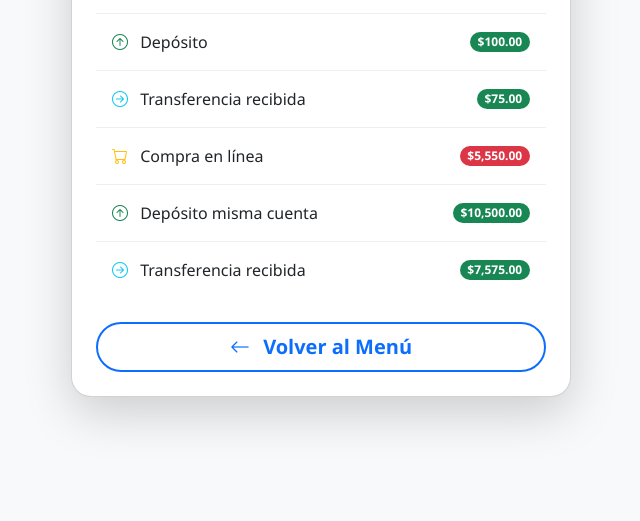
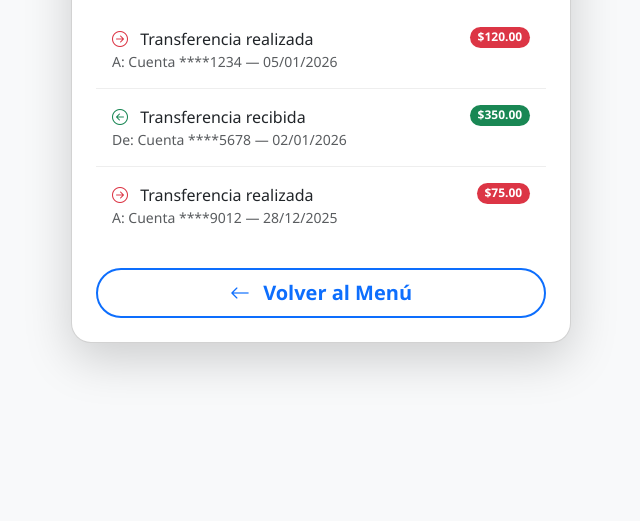
Before and after one commit to valentinapazllr-ops/alke-wallet1, a plain HTML site: page transaccion.html in a window 1280 px wide. Shown: the part 279-800 px from the top of the page, without its empty margins (319-959 px from the left). Drawn offline with nearby package versions, Linux system fonts and the light colour scheme.

Commit message:
Actualizar: mostrar solo transferencias con fechas en transaccion.html

```diff
--- a/transaccion.html
+++ b/transaccion.html
@@ -27,49 +27,33 @@
       </div>
 
       <div class="card-body p-4">
-        <!-- Lista mejorada con datos reales -->
+        <!-- Lista: solo transferencias (realizadas y recibidas) con fechas -->
         <ul id="listaMovimientos" class="list-group list-group-flush mb-4">
-          <li class="list-group-item d-flex justify-content-between align-items-center">
+          <li class="list-group-item d-flex justify-content-between align-items-start">
             <div>
-              <i class="bi bi-cart text-warning me-2"></i>
-              Compra en línea
+              <i class="bi bi-arrow-right-circle text-danger me-2"></i>
+              Transferencia realizada
+              <small class="text-muted d-block">A: Cuenta ****1234 — 05/01/2026</small>
             </div>
-            <span class="badge bg-success rounded-pill">$50.00</span>
+            <span class="badge bg-danger rounded-pill">$120.00</span>
           </li>
-          <li class="list-group-item d-flex justify-content-between align-items-center">
+
+          <li class="list-group-item d-flex justify-content-between align-items-start">
             <div>
-              <i class="bi bi-arrow-up-circle text-success me-2"></i>
-              Depósito
+              <i class="bi bi-arrow-left-circle text-success me-2"></i>
+              Transferencia recibida
+              <small class="text-muted d-block">De: Cuenta ****5678 — 02/01/2026</small>
             </div>
-            <span class="badge bg-success rounded-pill">$100.00</span>
+            <span class="badge bg-success rounded-pill">$350.00</span>
           </li>
-          <li class="list-group-item d-flex justify-content-between align-items-center">
+
+          <li class="list-group-item d-flex justify-content-between align-items-start">
             <div>
-              <i class="bi bi-arrow-right-circle text-info me-2"></i>
-              Transferencia recibida
+              <i class="bi bi-arrow-right-circle text-danger me-2"></i>
+              Transferencia realizada
+              <small class="text-muted d-block">A: Cuenta ****9012 — 28/12/2025</small>
             </div>
-            <span class="badge bg-success rounded-pill">$75.00</span>
-          </li>
-          <li class="list-group-item d-flex justify-content-between align-items-center">
-            <div>
-              <i class="bi bi-cart text-warning me-2"></i>
-              Compra en línea
-            </div>
-            <span class="badge bg-danger rounded-pill">$5,550.00</span>
-          </li>
-          <li class="list-group-item d-flex justify-content-between align-items-center">
-            <div>
-              <i class="bi bi-arrow-up-circle text-success me-2"></i>
-              Depósito misma cuenta
-            </div>
-            <span class="badge bg-success rounded-pill">$10,500.00</span>
-          </li>
-          <li class="list-group-item d-flex justify-content-between align-items-center">
-            <div>
-              <i class="bi bi-arrow-right-circle text-info me-2"></i>
-              Transferencia recibida
-            </div>
-            <span class="badge bg-success rounded-pill">$7,575.00</span>
+            <span class="badge bg-danger rounded-pill">$75.00</span>
           </li>
         </ul>
 
```
